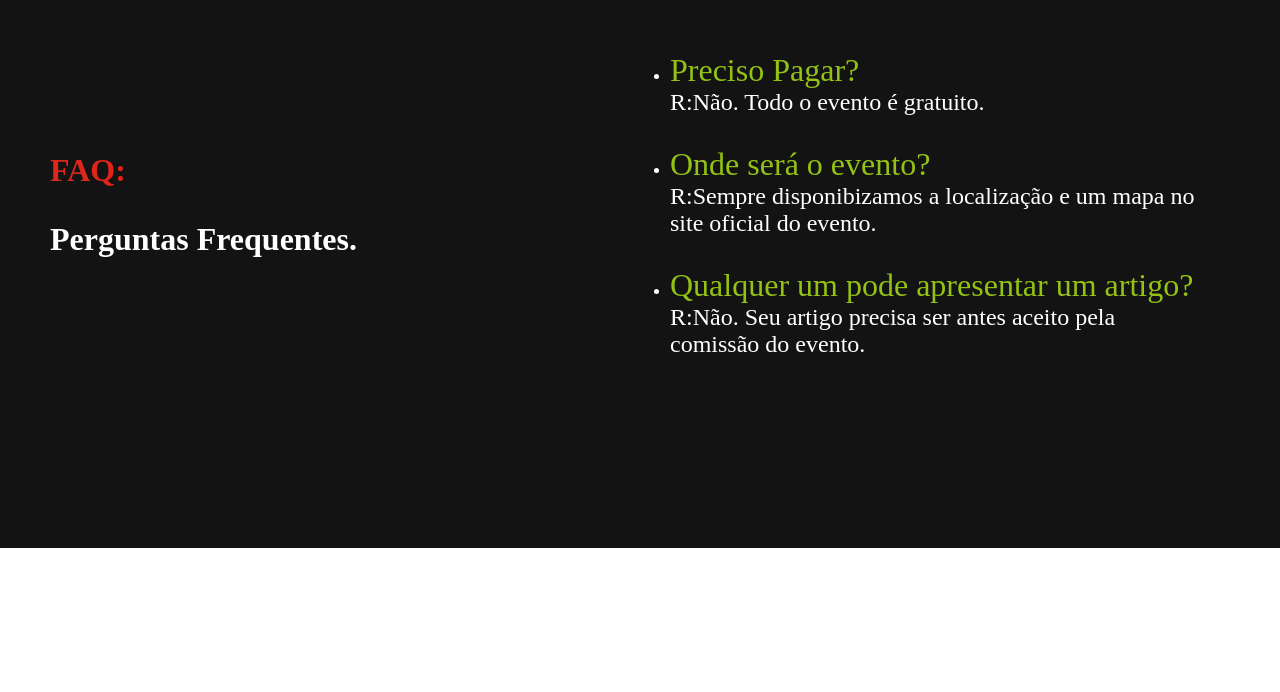
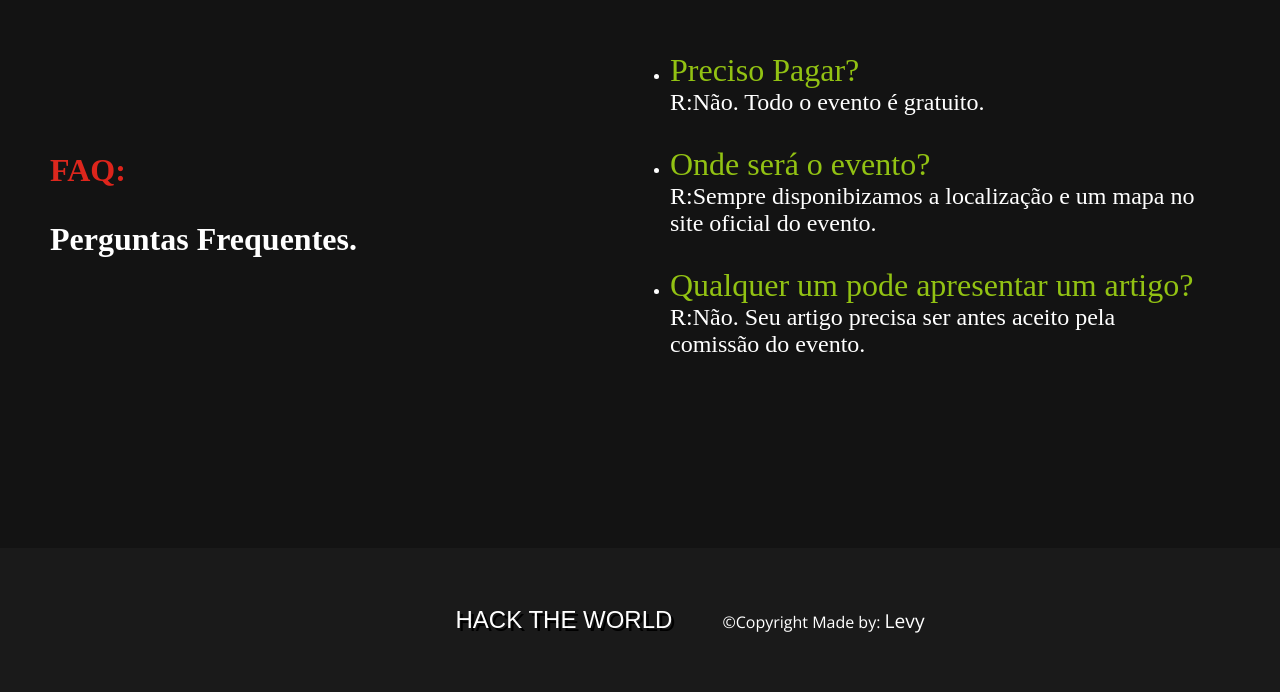
Before and after one commit to MatheusLevy/Site-Seletivo-PET, a plain HTML site: page index.html in a window 1280 px wide. Shown: the part 5385-6077 px from the top of the page. Before the commit the page ends 5933 px from the top, so only its background shows below. Drawn offline with nearby package versions, Linux system fonts and the light colour scheme; a web font is replaced by a local one.

Commit message:
Footer finalizado e correções

```diff
--- a/JavaScript/menu.js
+++ b/JavaScript/menu.js
@@ -19,10 +19,7 @@ const navSlide = () =>{       /*Função anonima pra fazer o slide do menu quand
         });
 
         linemenu.classList.toggle('bar');
-
     });
-
-
 }
 
 
--- /dev/null
+++ b/_css/footer.css
@@ -0,0 +1,46 @@
+.footer__container{
+    background-color: #1a1a1a;
+    padding: 0.5rem 0;
+    display: flex;
+    flex-direction: column;
+    justify-content: center;
+    align-items: center;
+}
+
+.footer__logo a{
+    color: white;
+    display: flex;
+    align-items: center;
+    cursor: pointer;
+    text-decoration: none;
+    font-size: 1.5rem;
+    font-family: 'DotGothic16', sans-serif;
+    text-shadow: 3px 3px black;
+}
+
+.social__wrapper{
+    display: flex;
+    justify-content: space-between;
+    align-items: center;
+    width: 100%;
+    max-width: 1000px;
+    margin:50px auto 50px 50px ;
+}
+
+.disclamer{
+    color: white;
+    font-family: 'Open Sans', sans-serif;
+}
+
+p a{
+    font-family: 'Open Sans', sans-serif;
+    text-decoration: none;
+    color: white;
+    font-size: 1.2rem;
+}
+
+@media screen and (max-width:820px){
+    .social__wrapper{
+        flex-direction: column;
+    }
+}
--- a/index.html
+++ b/index.html
@@ -14,6 +14,7 @@
     <link rel="stylesheet" href="_css/submission.css">
     <link rel="stylesheet" href="_css/sign-up.css">
     <link rel="stylesheet" href="/_css/faq.css">
+    <link rel="stylesheet" href="_css/footer.css">
     <link rel="preconnect" href="https://fonts.gstatic.com">
     <link href="https://fonts.googleapis.com/css2?family=DotGothic16&family=Montserrat&display=swap" rel="stylesheet">
     <link href="https://fonts.googleapis.com/css2?family=Open+Sans:wght@300&display=swap" rel="stylesheet">
@@ -220,6 +221,18 @@
         </div>
     </div>
 
+    <!-- FOOTER -->
+
+    <div class="footer__container">
+        <section class="social">
+            <div class="social__wrapper">
+                <div class="footer__logo">
+                    <a href="/index.html">HACK THE WORLD</a>
+                </div>
+                <p class="disclamer"> ©Copyright Made by: <a href="/me.html">Levy</a></p>
+            </div>
+        </section>
+    </div>
     <script src="JavaScript/menu.js"></script>
 </body>
 </html>
```
Also changed, not shown: sign-up.html (+7 -4 lines), submission.html (+3 -0 lines), README.txt.
